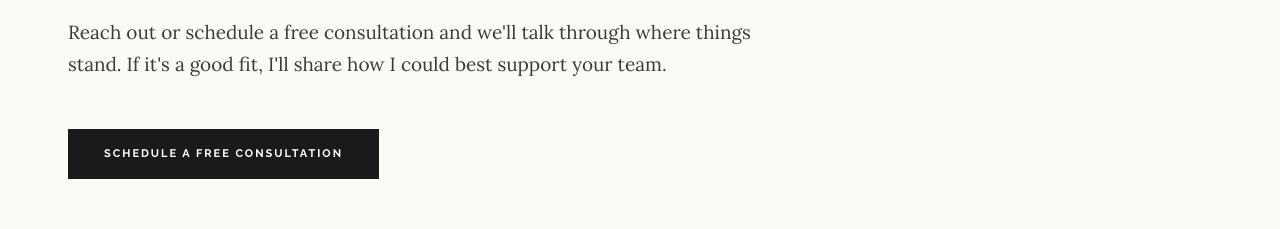
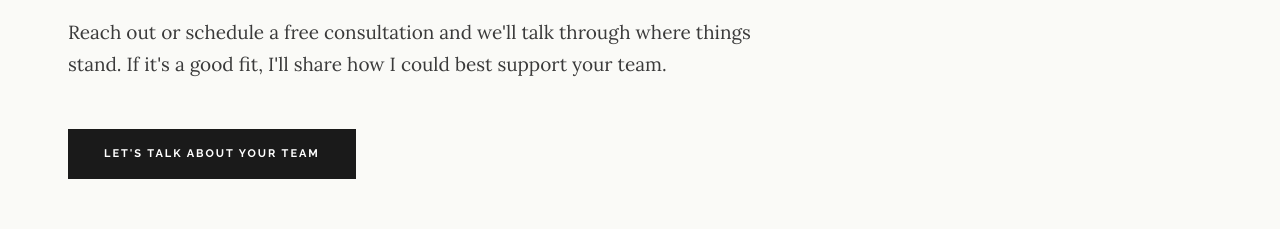
Before and after one commit to biljanatasetovikj-boop/InvisibleRules, a Next.js app: page / in a window 1280 px wide. Shown: the part 6600-6829 px from the top of the page. Built offline with nearby package versions, Linux system fonts and the light colour scheme; a web font is replaced by a local one.

Commit message:
Restore 'Let's talk about your team' button label

```diff
--- a/components/ForCompanies.tsx
+++ b/components/ForCompanies.tsx
@@ -88,7 +88,7 @@ export default function ForCompanies() {
             href="#lets-talk"
             className="inline-block bg-[#1a1a1a] text-white px-9 py-4 font-sans text-[11px] font-bold uppercase tracking-[0.18em] hover:bg-[#d4302a] transition-colors"
           >
-            Schedule a free consultation
+            Let&apos;s talk about your team
           </a>
         </FadeIn>
       </div>
```
